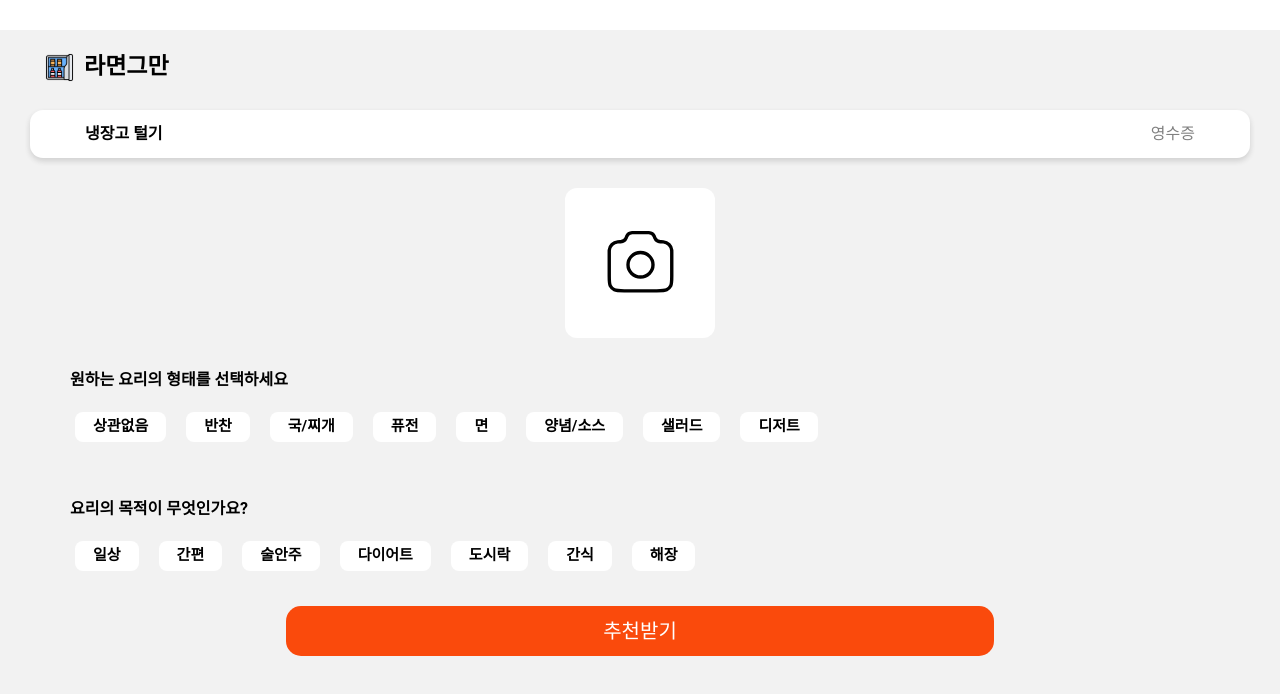
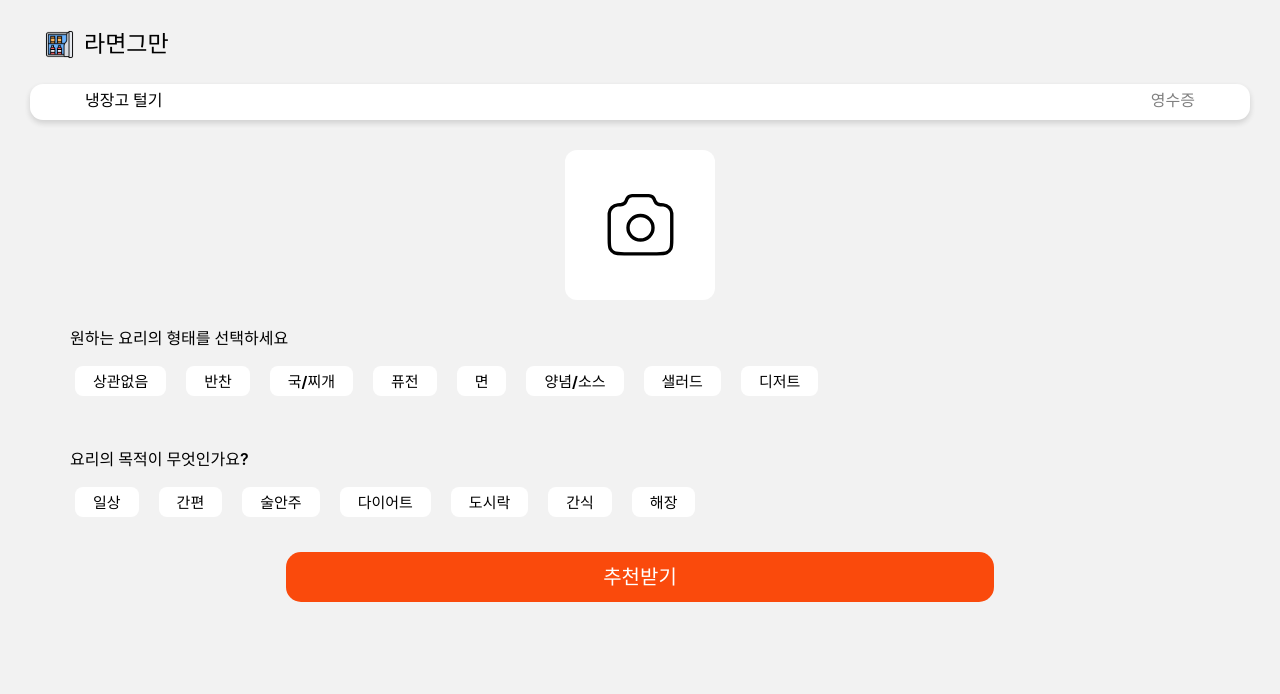
Before and after one commit to HAEFlower/vision02-client, a Vue app in the folder stop-ramen/: page / in a window 1280 px wide. Shown: the top 694 px of the page. Built offline with nearby package versions, Linux system fonts and the light colour scheme.

Commit message:
[FEAT] 반응형 크기 조정

```diff
--- a/stop-ramen/src/assets/base.css
+++ /dev/null
@@ -1,86 +0,0 @@
-/* color palette from <https://github.com/vuejs/theme> */
-:root {
-  --vt-c-white: #ffffff;
-  --vt-c-white-soft: #f8f8f8;
-  --vt-c-white-mute: #f2f2f2;
-
-  --vt-c-black: #181818;
-  --vt-c-black-soft: #222222;
-  --vt-c-black-mute: #282828;
-
-  --vt-c-indigo: #2c3e50;
-
-  --vt-c-divider-light-1: rgba(60, 60, 60, 0.29);
-  --vt-c-divider-light-2: rgba(60, 60, 60, 0.12);
-  --vt-c-divider-dark-1: rgba(84, 84, 84, 0.65);
-  --vt-c-divider-dark-2: rgba(84, 84, 84, 0.48);
-
-  --vt-c-text-light-1: var(--vt-c-indigo);
-  --vt-c-text-light-2: rgba(60, 60, 60, 0.66);
-  --vt-c-text-dark-1: var(--vt-c-white);
-  --vt-c-text-dark-2: rgba(235, 235, 235, 0.64);
-}
-
-/* semantic color variables for this project */
-:root {
-  --color-background: var(--vt-c-white);
-  --color-background-soft: var(--vt-c-white-soft);
-  --color-background-mute: var(--vt-c-white-mute);
-
-  --color-border: var(--vt-c-divider-light-2);
-  --color-border-hover: var(--vt-c-divider-light-1);
-
-  --color-heading: var(--vt-c-text-light-1);
-  --color-text: var(--vt-c-text-light-1);
-
-  --section-gap: 160px;
-}
-
-@media (prefers-color-scheme: dark) {
-  :root {
-    --color-background: var(--vt-c-black);
-    --color-background-soft: var(--vt-c-black-soft);
-    --color-background-mute: var(--vt-c-black-mute);
-
-    --color-border: var(--vt-c-divider-dark-2);
-    --color-border-hover: var(--vt-c-divider-dark-1);
-
-    --color-heading: var(--vt-c-text-dark-1);
-    --color-text: var(--vt-c-text-dark-2);
-  }
-}
-
-*,
-*::before,
-*::after {
-  box-sizing: border-box;
-  margin: 0;
-  font-weight: normal;
-}
-
-body {
-  min-height: 100vh;
-  color: var(--color-text);
-  background: var(--color-background);
-  transition:
-    color 0.5s,
-    background-color 0.5s;
-  line-height: 1.6;
-  font-family:
-    Inter,
-    -apple-system,
-    BlinkMacSystemFont,
-    'Segoe UI',
-    Roboto,
-    Oxygen,
-    Ubuntu,
-    Cantarell,
-    'Fira Sans',
-    'Droid Sans',
-    'Helvetica Neue',
-    sans-serif;
-  font-size: 15px;
-  text-rendering: optimizeLegibility;
-  -webkit-font-smoothing: antialiased;
-  -moz-osx-font-smoothing: grayscale;
-}
--- a/stop-ramen/src/assets/main.css
+++ /dev/null
@@ -1,35 +0,0 @@
-@import './base.css';
-
-#app {
-  max-width: 1280px;
-  margin: 0 auto;
-  padding: 2rem;
-  font-weight: normal;
-}
-
-a,
-.green {
-  text-decoration: none;
-  color: hsla(160, 100%, 37%, 1);
-  transition: 0.4s;
-  padding: 3px;
-}
-
-@media (hover: hover) {
-  a:hover {
-    background-color: hsla(160, 100%, 37%, 0.2);
-  }
-}
-
-@media (min-width: 1024px) {
-  body {
-    display: flex;
-    place-items: center;
-  }
-
-  #app {
-    display: grid;
-    grid-template-columns: 1fr 1fr;
-    padding: 0 2rem;
-  }
-}
--- a/stop-ramen/src/components/TopBar.vue
+++ b/stop-ramen/src/components/TopBar.vue
@@ -27,7 +27,7 @@ const setTab = (name) => {
     background-color: #FFFFFF;
     border-radius: 13px;
     width: 100%;
-    padding: 12px 35px 12px 35px;
+    padding: 8px 35px 12px 35px;
     overflow: hidden;
     box-shadow: 0 3px 6px rgba(0,0,0,0.06), 0 3px 6px rgba(0,0,0,0.09);
 }
--- a/stop-ramen/src/main.js
+++ b/stop-ramen/src/main.js
@@ -1,5 +1,6 @@
 import { createApp } from 'vue'
 import { createPinia } from 'pinia'
+import './style.css'
 
 import App from './App.vue'
 import router from './router/router'
--- /dev/null
+++ b/stop-ramen/src/reset.css
@@ -0,0 +1,48 @@
+/* http://meyerweb.com/eric/tools/css/reset/
+   v2.0 | 20110126
+   License: none (public domain)
+*/
+
+html, body, div, span, applet, object, iframe,
+h1, h2, h3, h4, h5, h6, p, blockquote, pre,
+a, abbr, acronym, address, big, cite, code,
+del, dfn, em, img, ins, kbd, q, s, samp,
+small, strike, strong, sub, sup, tt, var,
+b, u, i, center,
+dl, dt, dd, ol, ul, li,
+fieldset, form, label, legend,
+table, caption, tbody, tfoot, thead, tr, th, td,
+article, aside, canvas, details, embed,
+figure, figcaption, footer, header, hgroup,
+menu, nav, output, ruby, section, summary,
+time, mark, audio, video {
+	margin: 0;
+	padding: 0;
+	border: 0;
+	font-size: 100%;
+	font: inherit;
+	vertical-align: baseline;
+}
+/* HTML5 display-role reset for older browsers */
+article, aside, details, figcaption, figure,
+footer, header, hgroup, menu, nav, section {
+	display: block;
+}
+body {
+	line-height: 1;
+}
+ol, ul {
+	list-style: none;
+}
+blockquote, q {
+	quotes: none;
+}
+blockquote:before, blockquote:after,
+q:before, q:after {
+	content: '';
+	content: none;
+}
+table {
+	border-collapse: collapse;
+	border-spacing: 0;
+}
--- /dev/null
+++ b/stop-ramen/src/style.css
@@ -0,0 +1,23 @@
+@import "./reset.css";
+
+:root {
+  font-family: Inter, system-ui, Avenir, Helvetica, Arial, sans-serif;
+  line-height: 1.5;
+  font-weight: 400;
+
+  color-scheme: light dark;
+  color: black;
+  background-color: #F2F2F2;
+
+  font-synthesis: none;
+  text-rendering: optimizeLegibility;
+  -webkit-font-smoothing: antialiased;
+  -moz-osx-font-smoothing: grayscale;
+}
+
+#app {
+  max-width: 100%;
+  margin: 0 auto;
+  padding: 0;
+  overflow: hidden;
+}
--- a/stop-ramen/src/views/MainPage.vue
+++ b/stop-ramen/src/views/MainPage.vue
@@ -24,7 +24,7 @@ import SelectOptionPage from './SelectOptionPage.vue';
     height: 100%;
 }
 .header {
-    padding: 20px 20px 15px 25px;
+    padding: 0px 20px 15px 25px;
     display: flex;
     flex-direction: row;
     align-items: center;
```
